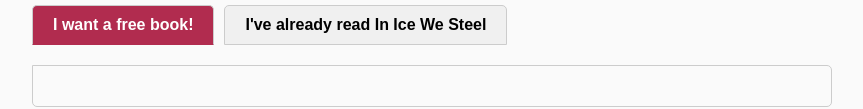
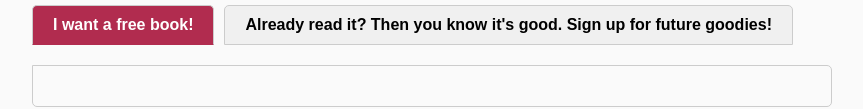
Before and after one commit to ayleen-codes/author-website, a plain HTML site: page index.html in a window 1280 px wide. Shown: the part 2217-2326 px from the top of the page, without its empty margins (208-1071 px from the left). Drawn offline with nearby package versions, Linux system fonts and the light colour scheme.

Commit message:
change text

```diff
--- a/index.html
+++ b/index.html
@@ -182,7 +182,7 @@
         <div class="form-container">
             <div class="tab-container">
                 <button class="tab-button active" onclick="openTab(event, 'free-book-form')">I want a free book!</button>
-                <button class="tab-button" onclick="openTab(event, 'already-read-form')">I've already read In Ice We Steel</button>
+                <button class="tab-button" onclick="openTab(event, 'already-read-form')">Already read it? Then you know it's good. Sign up for future goodies! </button>
             </div>
 
             <div id="free-book-form" class="tab-content active">
@@ -192,7 +192,7 @@
             <div id="already-read-form" class="tab-content">
                 <div class="ml-embedded" data-form="7JDyHO"></div>
             </div>
-			<p> Existing subscribers can get the Free Copy <a href='https://ayleen-k-kyrstin-author-download.subscribepage.io'>HERE</a> </p>
+			  <p> Existing subscribers can get the Free Copy <a href='https://ayleen-k-kyrstin-author-download.subscribepage.io'>HERE</a> </p>
 
         </div>
     </div>
```
